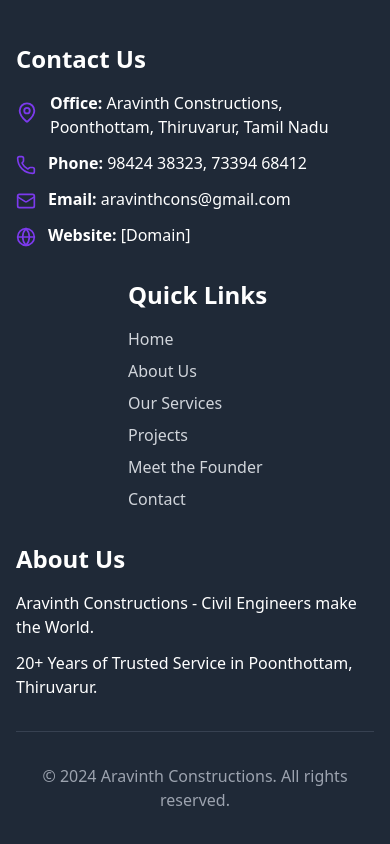
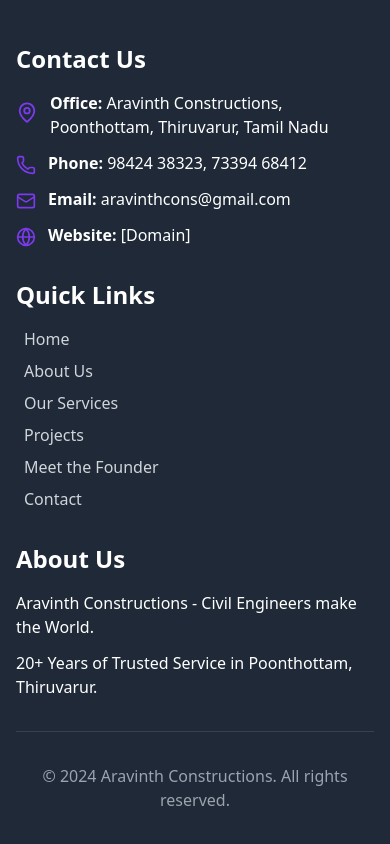
Before and after one commit to AkshaySingh2005/Aravinth-Constructions, a React (Vite) app: page / in a window 390 px wide. Shown: the part 9363-10207 px from the top of the page. Built offline with nearby package versions, Linux system fonts and the light colour scheme.

Commit message:
footer done

```diff
--- a/src/home/footer.tsx
+++ b/src/home/footer.tsx
@@ -43,9 +43,9 @@ const Footer = () => {
             </div>
 
             {/* Quick Links Column */}
-            <div className="space-y-4 pl-14">
-              <h3 className="text-2xl font-bold mb-4 pl-14">Quick Links</h3>
-              <div className="space-y-2 pl-14">
+            <div className="space-y-4 ">
+              <h3 className="text-2xl font-bold mb-4 md:pl-14">Quick Links</h3>
+              <div className="space-y-2 md:pl-14 pl-2">
                 <a
                   href="#home"
                   className="block text-gray-300 hover:text-[#7C3AED] transition-colors duration-300"
```
